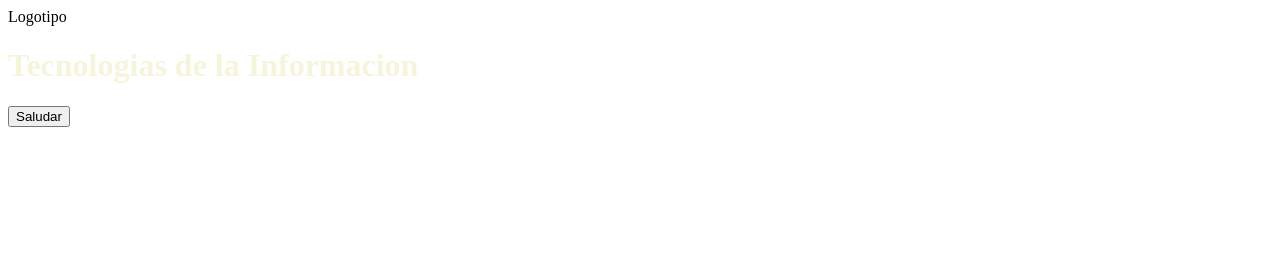
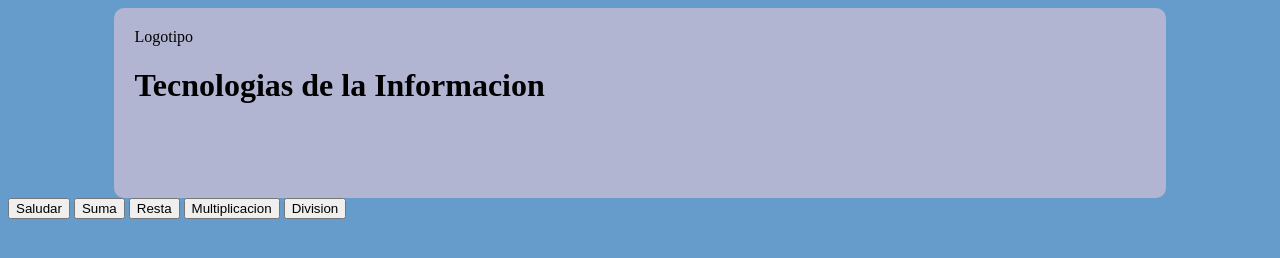
Before and after one commit to Jaqui177/SITIO-TI, a plain HTML site: page index.html in a window 1280 px wide. Drawn offline with Linux system fonts and the light colour scheme.

Commit message:
Crear funciones js y estilos de encabezado

```diff
--- a/JS/funciones.js
+++ b/JS/funciones.js
@@ -1,3 +1,36 @@
 function saludar(){
     alert("Bienvenido a la Academia de T.I");
 }
+function suma(){
+    var valor1 = 24;
+    var valor2 = 13;
+    var resultado= valor1 + valor2;
+    alert ("Resultado de la suma es:"+resultado);
+}
+
+function resta(){
+    var valor1 = 15;
+    var valor2 = 5;
+    var resultado= valor1 - valor2;
+    alert ("Resultado de la resta es:"-resultado);
+}
+
+function multiplicacion(){
+    var valor1 = 20;
+    var valor2 = 9;
+    var resultado= valor1 * valor2;
+    alert ("Resultado de la multiplicacion es:"*resultado);
+}
+
+function division(){
+    var valor1 = 11;
+    var valor2 = 2;
+    var resultado= valor1 / valor2;
+    alert ("Resultado de la suma es:"/resultado);
+
+
+
+
+
+
+}
--- a/css/style.css
+++ b/css/style.css
@@ -1,3 +1,17 @@
 h1{
-    color:beige
+    color:bl
+
 }
+body {
+    background-color: rgb(101, 156, 204);
+}
+#encabezado {
+    background-color: rgb(178, 181, 209);
+    height: 150px;
+    width: 80%;
+    margin: 0 auto;
+    border-radius: 10px;
+    padding: 20px;
+    box-shadow: 10px 10px 5px rgha(0,0,0,0.5) ;
+
+}
--- a/index.html
+++ b/index.html
@@ -7,11 +7,19 @@
     <link rel="stylesheet" href="CSS/style.css">
 </head>
 <body>
-   <div>
-    <div>Logotipo</div>
-    <div><h1>Tecnologias de la Informacion</h1></div>
+   <div id="encabezado">
+    <div id="logo">Logotipo</div>
+    <div id="titulo"><h1>Tecnologias de la Informacion</h1></div>
    </div>
    <button onclick="saludar()">Saludar</button>
    <script src="JS/funciones.js"></script>
+   <button onclick="suma()">Suma</button>
+   <script src="JS/funciones.js"></script>
+   <button onclick="resta()">Resta</button>
+   <script src="JS/funciones.js"></script>
+   <button onclick="multiplicacion()">Multiplicacion</button>
+   <script src="JS/funciones.js"></script>
+   <button onclick="division()">Division</button>
+   <script src="JS/funciones.js"></script>
 </body>
 </html>
```
